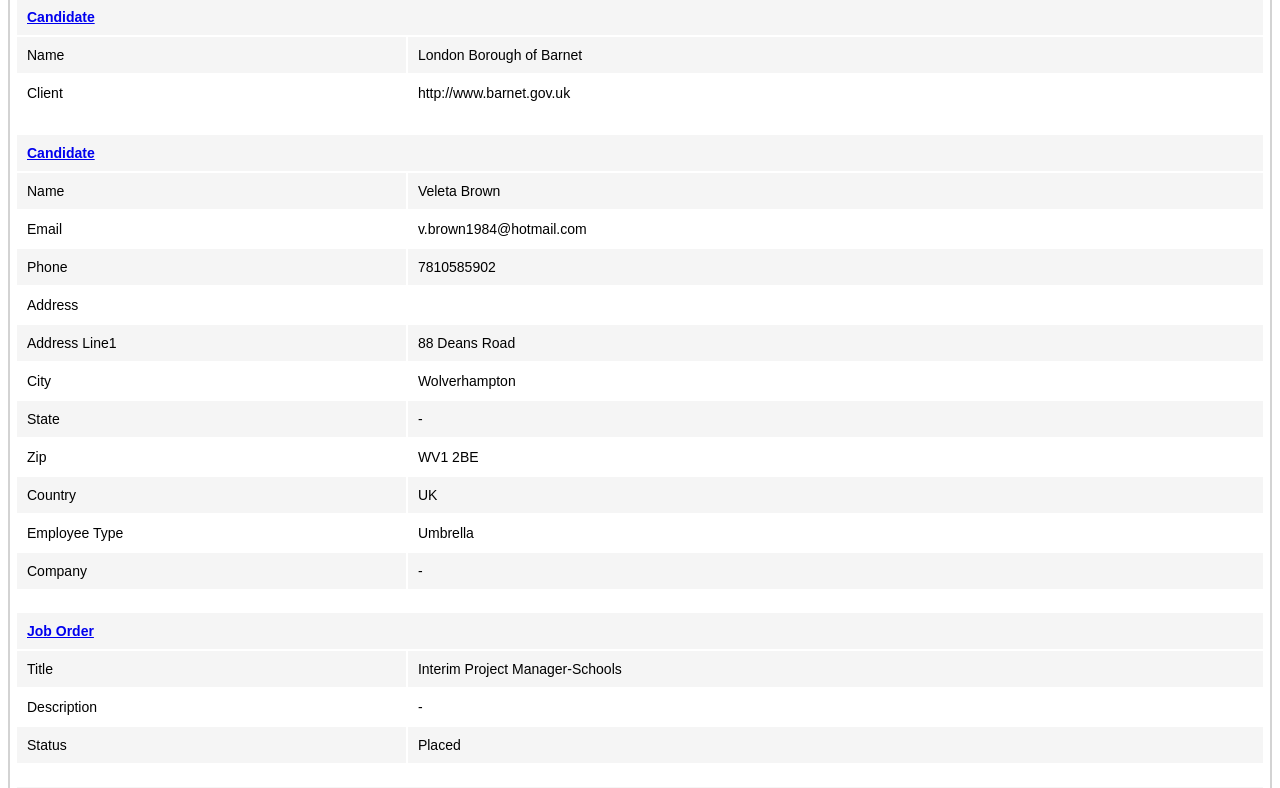
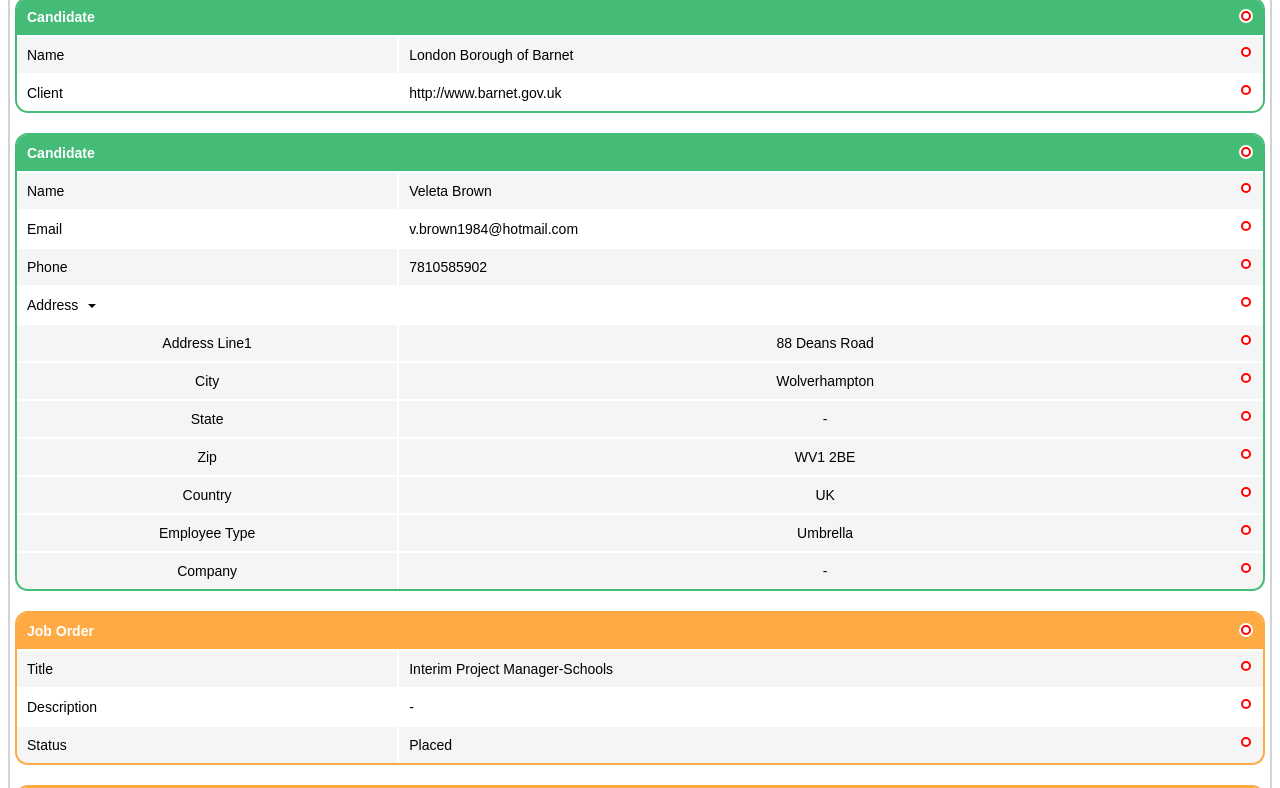
Before and after one commit to Bhartisharma231089/Development-work, a plain HTML site: page allproject.html/My project/candidatetable/candidatetable.html in a window 1280 px wide. Shown: the part 805-1593 px from the top of the page. Drawn offline with Linux system fonts and the light colour scheme.

Commit message:
Update candidatetable.css

```diff
--- a/allproject.html/My project/candidatetable/candidatetable.css
+++ b/allproject.html/My project/candidatetable/candidatetable.css
@@ -1,20 +1,18 @@
 table {
-  border-radius: 25px;
+   border-radius: 20px;
    padding: 5px;
   width: 100%;
   border: 2px solid lightgrey;
-
   }
-
   th, td {
     padding: 10px;
     text-align: left;
     font-size: 14px;
+
   }
   tr{
     font-family:sans-serif;
-   padding: 4px;
-
+    padding-left: 8px;
   }
   .client{
     font-family: sans-serif;
@@ -22,7 +20,80 @@
     font-weight: bold;
     margin-top: 2px;
     margin-bottom: 3px;
+    }
+    thead th[colspan] {
+      font-size: 10px;
+      text-align: left;
+      padding: 10px;
 
+    }
+
+    tr.line td {
+      text-align: center;
+      background-color: whitesmoke;
+
+    }
+    tr.candidate.details th[colspan="2"] {
+    background-color: #44bb77;
+    border-top-right-radius: 11px;
+    border-top-left-radius:11px;
+      color: white; /* Set the text color to ensure readability */
+
+  }
+
+  .candidate-section {
+    outline: 2px solid  #44bb77; /* Set the border of the candidate section */
+    border-radius: 11px;
+}
+tr.candidate.details1 th[colspan="2"] {
+  background-color: #ffaa44; /* Set the background color of the specific row */
+  color: white; /* Set the text color to ensure readability */
+  border-top-right-radius: 11px;
+  border-top-left-radius:11px;
+}
+.candidate-section1 {
+  outline: 2px solid #ffaa44; /* Set the border of the candidate section */
+  border-radius: 11px;
+
+}
+tr.candidate.details2 th[colspan="2"] {
+  background-color: #3399dd; /* Set the background color of the specific row */
+  color: white; /* Set the text color to ensure readability */
+  border-top-right-radius: 11px;
+  border-top-left-radius:11px;
+}
+.candidate-section2 {
+  outline: 2px solid #3399dd; /* Set the border of the candidate section */
+  border-radius: 11px;
+}
+
+.vertical-bar {
+  border-left: 4px solid #ffaa44;
+  height: 100px;
+  width: 1em;
+  margin-left: 5px;
+}
+
+a {
+  color: white;  /* Default link color */
+  text-decoration: none;  /* Remove underline */
+  font-weight: bold;  /* Make text bold */
+  transition: color 0.3s;  /* Smooth color transition */
+}
+a:hover {
+  color: white;  /* Change color on hover */
+  text-decoration: underline;  /* Add underline on hover */
+}
+     .dropdown-arrow {
+      display: inline-block;
+      width: 0;
+      height: 0;
+      border-left: 4px solid transparent;
+      border-right: 4px solid transparent;
+      border-top: 4px solid black;
+      margin-left: 6px; /* Adjust as needed */
+      vertical-align: middle;
+      cursor: pointer;
     }
  .client1{
   font-family: sans-serif;
@@ -39,15 +110,11 @@
   tr:nth-child(even) {
     background-color:whitesmoke;
   }
- th {
-   background-color:whitesmoke;
- }
   .inner-row{
     color: #202844;
     border-radius: 2px;
     border: #fd7e14;
   }
-
   .button1 {
     background-color:#202844;
     color: white;
@@ -140,41 +207,52 @@
     cursor: pointer;
     float:right;
     border-radius: 13px;
+  }
+
+
+.outer-circle {
+  width: 10px; /* Adjust the size of the outer circle */
+  height: 10px;
+  background-color: white; /* Transparent background for the outer circle */
+  border: 2px solid white; /* Red border for the outer circle */
+  border-radius: 50%; /* Ensure the outer circle is circular */
+  display: flex;
+  justify-content: center;
+  align-items: center;
+  transition: background-color 0.3s; /* Smooth transition for color change */
+  float: right;
+  position: relative;
+  cursor: pointer;
+}
+
+.outer-circle:hover {
+  background-color: red; /* Change background color of outer circle on hover */
+}
+
+.inner-circle {
+  width: 6px; /* Adjust the size of the inner circle */
+  height: 6px;
+  background-color: white; /* White background for the inner circle */
+  border: 2px solid red; /* Red border for the inner circle */
+  border-radius: 50%; /* Ensure the inner circle is circular */
+  transition: background-color 0.3s; /* Smooth transition for color change */
+  float: right;
+  cursor: pointer;
 
 }
- .circle-icon {
-   width: 8px;
-   height: 8px;
-   border: 2px solid red;
-   border-radius: 50%;
-   transition: transform 0.3s;
-   float: right;
-}
-.circle-icon:hover {
-   transform: scale(1.2);
-   background-color: red;
-}
-.circle-icon1 {
-   width: 8px;
-   height: 8px;
-   border: 2px solid green;
-   border-radius: 50%;
-   transition: transform 0.3s;
-   float: right;
-   animation:ease-in-out;
+.inner-circle1 {
+  width: 6px; /* Adjust the size of the inner circle */
+  height: 6px;
+  background-color: white; /* White background for the inner circle */
+  border: 2px solid red; /* Red border for the inner circle */
+  border-radius: 50%; /* Ensure the inner circle is circular */
+  transition: background-color 0.3s; /* Smooth transition for color change */
+  float: right;Lorem Ipsum is simply dummy text of the printing and typesetting industry. Lorem Ipsum has been the industry's standard dummy text ever since the 1500s, when an unknown printer took a galley of type and scrambled it to make a type specimen book. It has survived not only five centuries, but also the leap into electronic typesetting, remaining essentially unchanged. It was popularised in the 1960s with the release of Letraset sheets containing Lorem Ipsum passages, and more recently with desktop publishing software like Aldus PageMaker including versions of Lorem Ipsum.
+  cursor: pointer;
+  margin-right: 2px;
 
 }
-.circle-icon2 {
- width: 8px;
- height: 8px;
- border: 2px solid red;
- border-radius: 50%;
- transition: transform 0.3s;
- float: right;
- animation:ease-in-out;
 
+.outer-circle:hover .inner-circle {
+  background-color: red; /* Change background color of inner circle on hover */
 }
-.circle-icon1:hover {
-   transform: scale(1.2);
-   background-color: green;
-}
```
Lines whose indentation alone changed are shown as unchanged.
